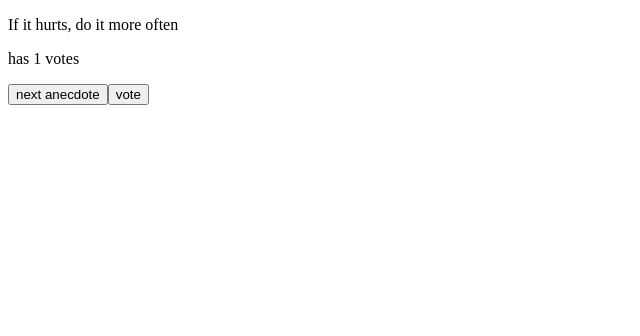
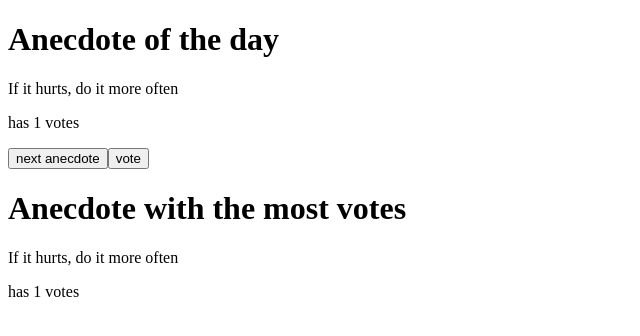
Before and after one commit to drewbdoo/React_Day_1, a React (Create React App) app: page / in a window 1280 px wide. Both pictures are taken after a click on the button "vote". Shown: the top 336 px of the page, without its empty margins (0-640 px from the left). Built offline with nearby package versions, Linux system fonts and the light colour scheme.

Commit message:
final product

```diff
--- a/src/App.js
+++ b/src/App.js
@@ -33,8 +33,6 @@
 //   );
 // };
 // export default App;
-
-
 
 ///Exercise 1.2
 
@@ -76,8 +74,6 @@
 //   );
 // };
 // export default App;
-
-
 
 // Exercise 1.3
 
@@ -127,8 +123,6 @@
 //   );
 // };
 // export default App;
-
-
 
 //Exercise 1.4
 
@@ -187,8 +181,6 @@
 //   );
 // };
 // export default App;
-
-
 
 //Exervice 1.5
 
@@ -250,8 +242,6 @@
 // };
 // export default App;
 
-
-
 //Exercise 1.6
 
 // import { useState } from 'react'
@@ -293,8 +283,6 @@
 //   )
 // }
 // export default App
-
-
 
 //Exercise 1.7 and 1.8 kinda mixed together, 1.9, 1.10. and 1.11 are comment on the lines where they were added
 
@@ -381,75 +369,62 @@
 
 //Exercise 1.12
 
-import React, { useState } from 'react'
-
-const Button = ({ onClick, text }) => (
-  <button onClick={onClick}>
-  {text}
-  </button>)
-
+import React, { useState } from "react";
+const Button = ({ onClick, text }) => <button onClick={onClick}>{text}</button>;
 //Exercise 1.13, step 2
-const VoteCount = ({text, vote}) => (
+const VoteCount = ({ text, vote }) => (
   <div>
     <p>{text}</p>
     <p>has {vote} votes</p>
   </div>
+);
+//Exercise 1.14
+const HighestVote = ({ anecdotes, vote }) => {
+  const high = Math.max(...vote);
+  const highWord = vote.indexOf(high);
+  if (high === 0) {
+    return <p>Please vote for something</p>;
+  }
+  return (
+    <div>
+    <h1>Anecdote with the most votes</h1>
+    <VoteCount text={anecdotes[highWord]} vote={high} />
+    </div>
   )
-
-
-
-
-
-
-
+};
 const App = () => {
-
-
-
   const anecdotes = [
-    'If it hurts, do it more often',
-    'Adding manpower to a late software project makes it later!',
-    'The first 90 percent of the code accounts for the first 10 percent of the development time...The remaining 10 percent of the code accounts for the other 90 percent of the development time.',
-    'Any fool can write code that a computer can understand. Good programmers write code that humans can understand.',
-    'Premature optimization is the root of all evil.',
-    'Debugging is twice as hard as writing the code in the first place. Therefore, if you write the code as cleverly as possible, you are, by definition, not smart enough to debug it.',
-    'Programming without an extremely heavy use of console.log is same as if a doctor would refuse to use x-rays or blood tests when diagnosing patients'
-  ]
-  const [selected, setSelected] = useState(0)
-  const [vote, setVote] = useState(Array(anecdotes.length).fill(0))
-
-
+    "If it hurts, do it more often",
+    "Adding manpower to a late software project makes it later!",
+    "The first 90 percent of the code accounts for the first 10 percent of the development time...The remaining 10 percent of the code accounts for the other 90 percent of the development time.",
+    "Any fool can write code that a computer can understand. Good programmers write code that humans can understand.",
+    "Premature optimization is the root of all evil.",
+    "Debugging is twice as hard as writing the code in the first place. Therefore, if you write the code as cleverly as possible, you are, by definition, not smart enough to debug it.",
+    "Programming without an extremely heavy use of console.log is same as if a doctor would refuse to use x-rays or blood tests when diagnosing patients",
+  ];
+  const [selected, setSelected] = useState(0);
+  const [vote, setVote] = useState(Array(anecdotes.length).fill(0));
   //step 1
   const handleClick = () => {
-    setSelected(Math.floor(Math.random() * anecdotes.length))
+    setSelected(Math.floor(Math.random() * anecdotes.length));
   };
-
   //1.13, step 2
-
   const handleVote = () => {
-  const newVotes = [...vote]
-  newVotes[selected] += 1
-  setVote(newVotes)
-  console.log(vote)
-
-}
-
-
-
-
-
-
-
+    const newVotes = [...vote];
+    newVotes[selected] += 1;
+    setVote(newVotes);
+    console.log(vote);
+  };
   return (
     <div>
+      <h1>Anecdote of the day</h1>
       <VoteCount text={anecdotes[selected]} vote={vote[selected]} />
       <div>
-      <Button onClick={handleClick} text='next anecdote'/>
-      <Button onClick={handleVote} text='vote' />
-
+        <Button onClick={handleClick} text="next anecdote" />
+        <Button onClick={handleVote} text="vote" />
+        <HighestVote anecdotes={anecdotes} vote={vote} />
       </div>
     </div>
-  )
-}
-
-export default App
+  );
+};
+export default App;
```
Lines whose indentation alone changed are shown as unchanged.
